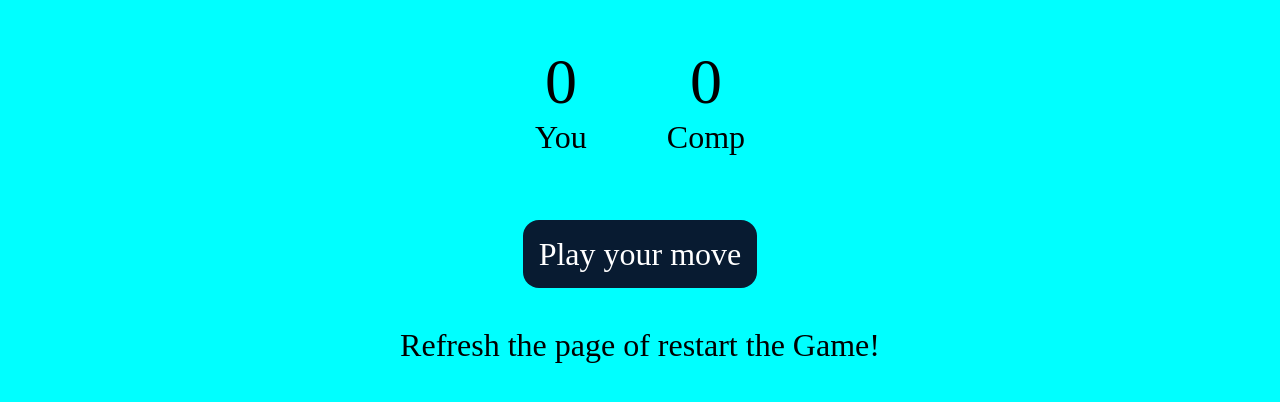
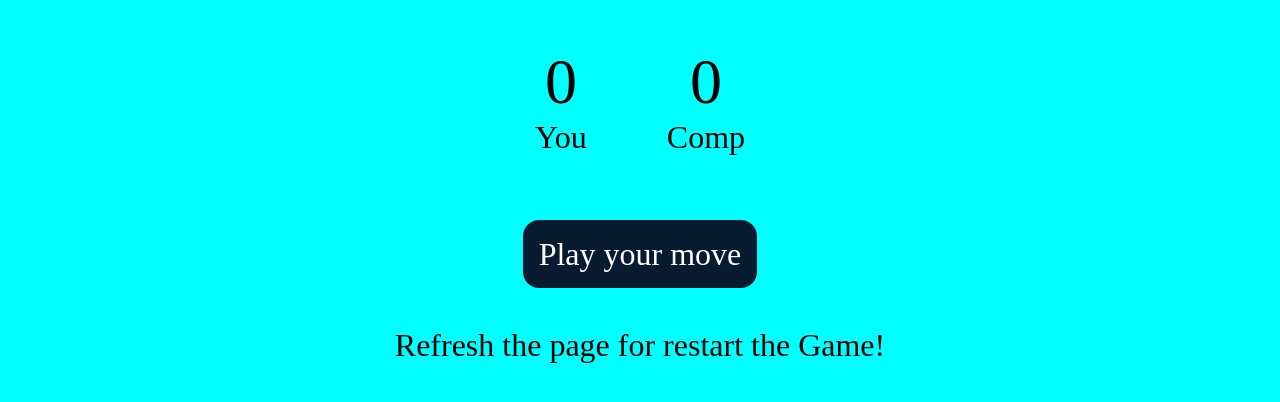
Before and after one commit to ruturajghutugade8-commits/Game-Rock-Paper-Scissors, a plain HTML site: page index.html in a window 1280 px wide. Shown: the part 328-730 px from the top of the page. Drawn offline with Linux system fonts and the light colour scheme.

Commit message:
Update index.html

```diff
--- a/index.html
+++ b/index.html
@@ -34,7 +34,7 @@
     <div class="msg-container">
       <p id="msg">Play your move</p>
     </div><br><br><br>
-    <p class="int">Refresh the page of restart the Game!</p>
+    <p class="int">Refresh the page for restart the Game!</p>
     <script src="app.js"></script>
   </body>
 </html>
```
